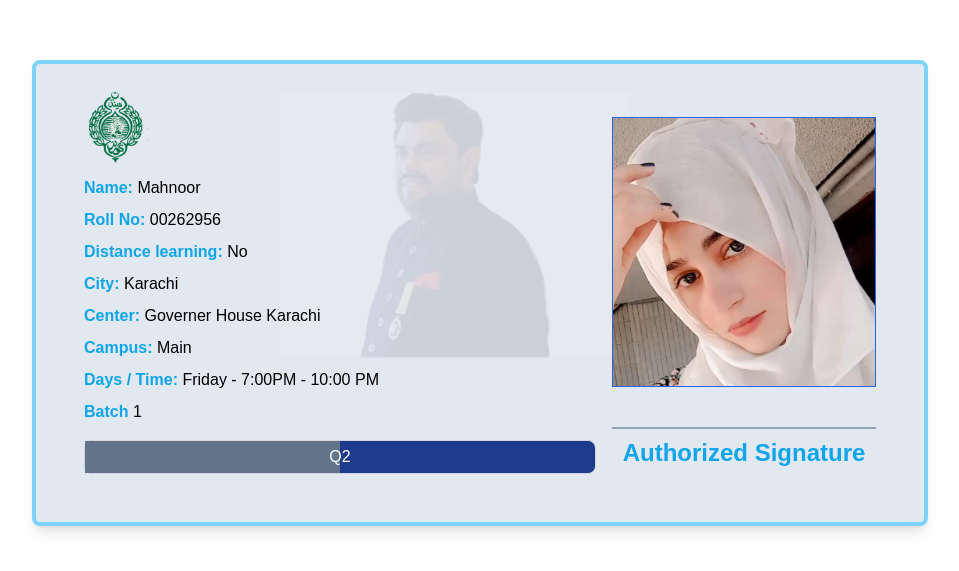
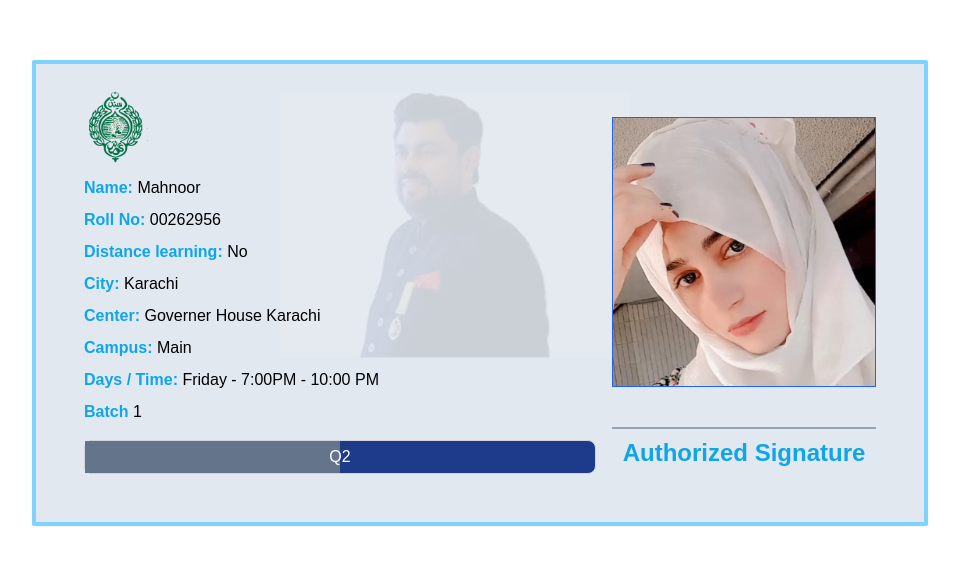
Before and after one commit to MahnoorAbdulnaeem/giaic-card, a Next.js app: page / in a window 1280 px wide. Shown: the part 107-678 px from the top of the page, without its empty margins (160-1119 px from the left). Built offline with nearby package versions, Linux system fonts and the light colour scheme.

Commit message:
first commit

```diff
--- a/src/app/page.tsx
+++ b/src/app/page.tsx
@@ -6,7 +6,7 @@ const Page = () => {
     <div className= 'flex flex-col min-h-screen bg-white'>
 
       <div className='flex-grow flex items-center justify-center  p-6 '>
-        <div className='bg-slate-200 p-12 rounded-lg shadow-lg max-w-4xl w-full flex items-center justify-center border-4 border-sky-300 ' >
+        <div className='bg-slate-200 p-12 rounded-sm shadow-sm max-w-4xl w-full flex items-center justify-center border-4 border-sky-300 ' >
 
 
           {/* Background image */}
```
